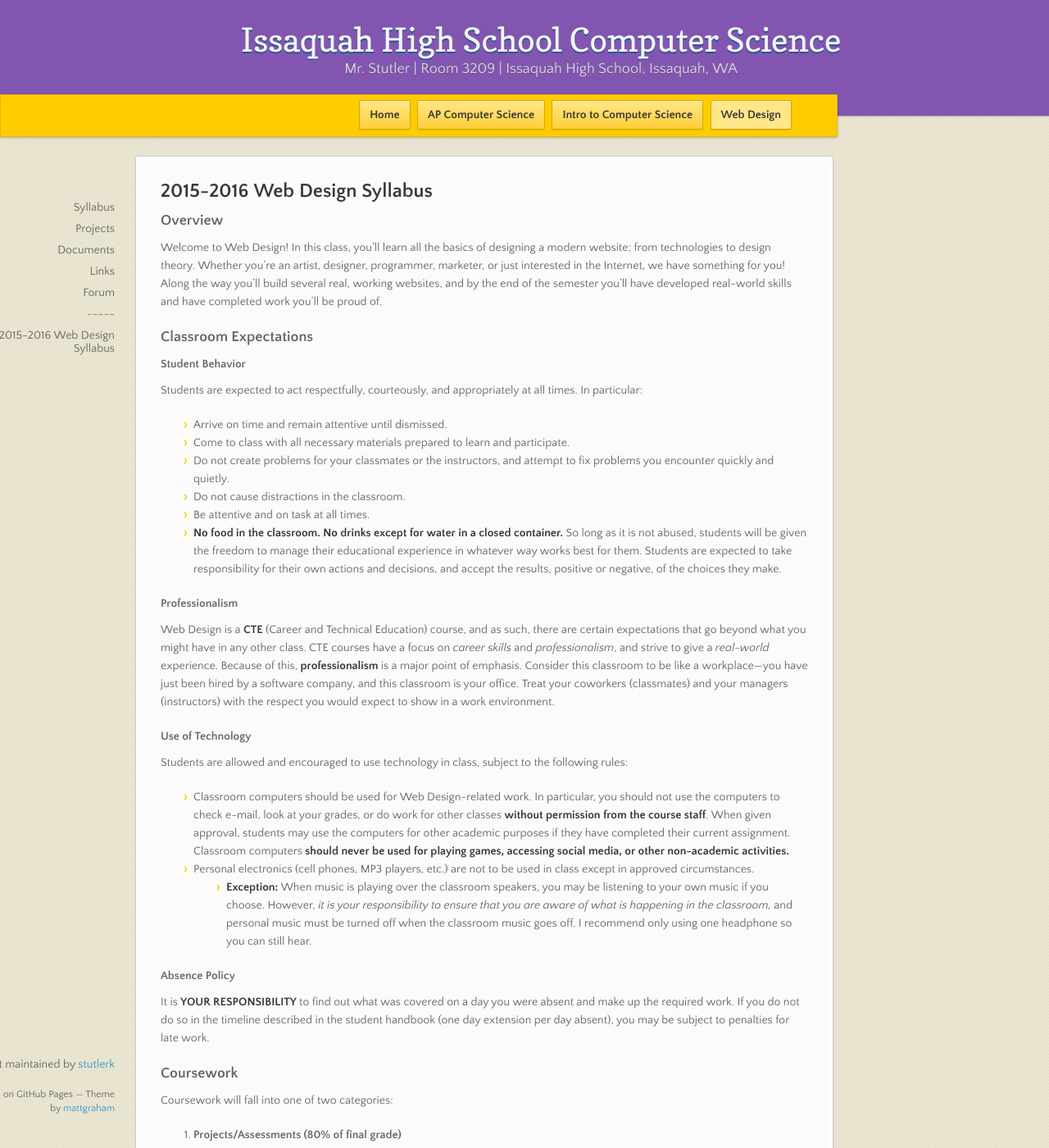
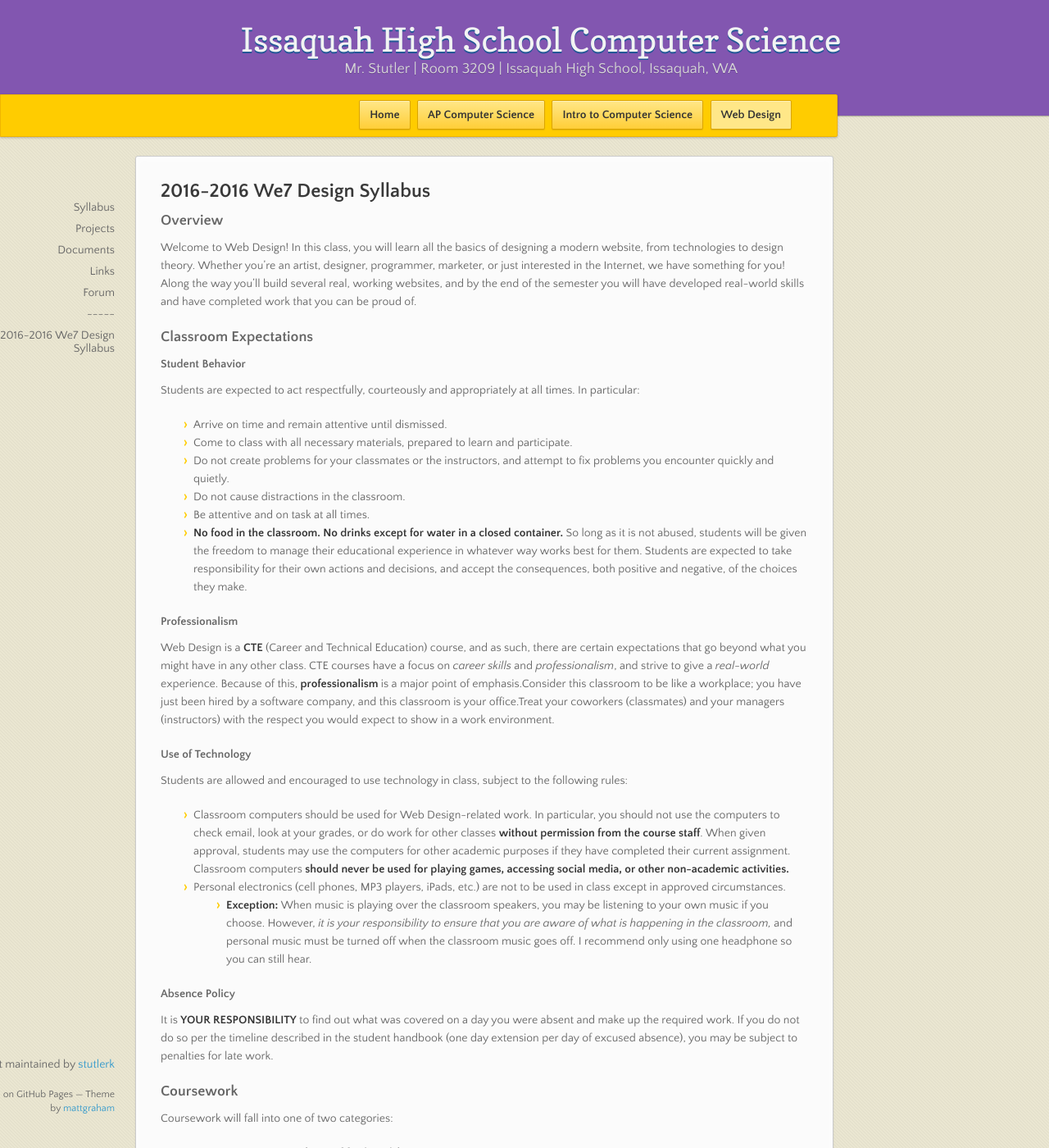
Before and after one commit to stutlerk/ihs-website, a Jekyll site: the page built from _web/syllabus.md, in a window 1280 px wide and 1400 px high. Shown: the whole window at 82% size. Built offline with Jekyll 4.4.1, drawn with Linux system fonts in a browser that asks for light colours; nearby versions of some CDN libraries; some of the changed text lies outside the part shown.

Commit message:
Update syllabus.md

```diff
--- a/_web/syllabus.md
+++ b/_web/syllabus.md
@@ -4,36 +4,36 @@ course: web
 layout: course
 ---
 <section markdown="1">
-## 2015-2016 Web Design Syllabus
+## 2016-2016 We7 Design Syllabus
 
 ### Overview
-Welcome to Web Design!  In this class, you’ll learn all the basics of designing a modern website; from technologies to design theory.  Whether you’re an artist, designer, programmer, marketer, or just interested in the Internet, we have something for you!  Along the way you’ll build several real, working websites, and by the end of the semester you’ll have developed real-world skills and have completed work you’ll be proud of.
+Welcome to Web Design! In this class, you will learn all the basics of designing a modern website, from technologies to design theory. Whether you’re an artist, designer, programmer, marketer, or just interested in the Internet, we have something for you! Along the way you’ll build several real, working websites, and by the end of the semester you will have developed real-world skills and have completed work that you can be proud of.
 
 ### Classroom Expectations
 
 #### Student Behavior
-Students are expected to act respectfully, courteously, and appropriately at all times.  In particular:
+Students are expected to act respectfully, courteously and appropriately at all times.  In particular:
 
 - Arrive on time and remain attentive until dismissed.
-- Come to class with all necessary materials prepared to learn and participate.
+- Come to class with all necessary materials, prepared to learn and participate.
 - Do not create problems for your classmates or the instructors, and attempt to fix problems you encounter quickly and quietly.
 - Do not cause distractions in the classroom.
 - Be attentive and on task at all times.
 - **No food in the classroom. No drinks except for water in a closed container.**
-So long as it is not abused, students will be given the freedom to manage their educational experience in whatever way works best for them.  Students are expected to take responsibility for their own actions and decisions, and accept the results, positive or negative, of the choices they make.
+So long as it is not abused, students will be given the freedom to manage their educational experience in whatever way works best for them. Students are expected to take responsibility for their own actions and decisions, and accept the consequences, both positive and negative, of the choices they make.
 
 #### Professionalism
-Web Design is a **CTE** (Career and Technical Education) course, and as such, there are certain expectations that go beyond what you might have in any other class.  CTE courses have a focus on _career skills_ and _professionalism_, and strive to give a _real-world_ experience.  Because of this, **professionalism** is a major point of emphasis.  Consider this classroom to be like a workplace—you have just been hired by a software company, and this classroom is your office.  Treat your coworkers (classmates) and your managers (instructors) with the respect you would expect to show in a work environment.
+Web Design is a **CTE** (Career and Technical Education) course, and as such, there are certain expectations that go beyond what you might have in any other class. CTE courses have a focus on _career skills_ and _professionalism_, and strive to give a _real-world_ experience.  Because of this, **professionalism** is a major point of emphasis.Consider this classroom to be like a workplace; you have just been hired by a software company, and this classroom is your office.Treat your coworkers (classmates) and your managers (instructors) with the respect you would expect to show in a work environment.
 
 #### Use of Technology
 Students are allowed and encouraged to use technology in class, subject to the following rules:
 
-- Classroom computers should be used for Web Design-related work.  In particular, you should not use the computers to check e-mail, look at your grades, or do work for other classes **without permission from the course staff**.  When given approval, students may use the computers for other academic purposes if they have completed their current assignment.  Classroom computers **should never be used for playing games, accessing social media, or other non-academic activities.**
-- Personal electronics (cell phones, MP3 players, etc.) are not to be used in class except in approved circumstances.
-  - **Exception:** When music is playing over the classroom speakers, you may be listening to your own music if you choose.  However, _it is your responsibility to ensure that you are aware of what is happening in the classroom,_ and personal music must be turned off when the classroom music goes off.  I recommend only using one headphone so you can still hear.
+- Classroom computers should be used for Web Design-related work. In particular, you should not use the computers to check email, look at your grades, or do work for other classes **without permission from the course staff**. When given approval, students may use the computers for other academic purposes if they have completed their current assignment. Classroom computers **should never be used for playing games, accessing social media, or other non-academic activities.**
+- Personal electronics (cell phones, MP3 players, iPads, etc.) are not to be used in class except in approved circumstances.
+  - **Exception:** When music is playing over the classroom speakers, you may be listening to your own music if you choose.  However, _it is your responsibility to ensure that you are aware of what is happening in the classroom,_ and personal music must be turned off when the classroom music goes off. I recommend only using one headphone so you can still hear.
 
 #### Absence Policy
-It is **YOUR RESPONSIBILITY** to find out what was covered on a day you were absent and make up the required work.  If you do not do so in the timeline described in the student handbook (one day extension per day absent), you may be subject to penalties for late work.
+It is **YOUR RESPONSIBILITY** to find out what was covered on a day you were absent and make up the required work.  If you do not do so per the timeline described in the student handbook (one day extension per day of excused absence), you may be subject to penalties for late work.
 
 ### Coursework
 Coursework will fall into one of two categories:
@@ -47,9 +47,9 @@ Coursework will fall into one of two categories:
     Whereas projects are large, multi-week assignments, classwork and homework are smaller assignments expected to be completed within a week or less.  Classwork exercises are due _at the end of class_ the day they are assigned.  Homework is due _at the start of class_ on the assigned due date.
 
 ### Grading
-Each individual assignment will be accompanied by a rubric indicating what aspects of the assignment will be assessed and the relative values each will be given.  These rubrics should provide complete information about how assignments will be graded, and as such, grades should never be too surprising.  Read the rubrics carefully, and ask questions when they are published to ensure you fully understand the requirements of the assignment.
+Each individual assignment will be accompanied by a rubric indicating what aspects of the assignment will be assessed and the relative values each will be given. These rubrics should provide complete information about how assignments will be graded, and as such, grades should never be too surprising. Read the rubrics carefully, and ask questions when they are published to ensure you fully understand the requirements of the assignment.
 
-Quarter and semester grades will be computed using a process to be determined.  This process will be announced as soon as it is finalized, and well in advance of the midpoint of the first grading period.
+Quarter and semester grades will be computed using a process to be determined. This process will be announced as soon as it is finalized, and well in advance of the midpoint of the first grading period.
 
 ### Approximate Course Scope and Sequence (subject to change)
 
```
Also changed, not shown: other parts of _web/syllabus.md (+1 -1 lines).
